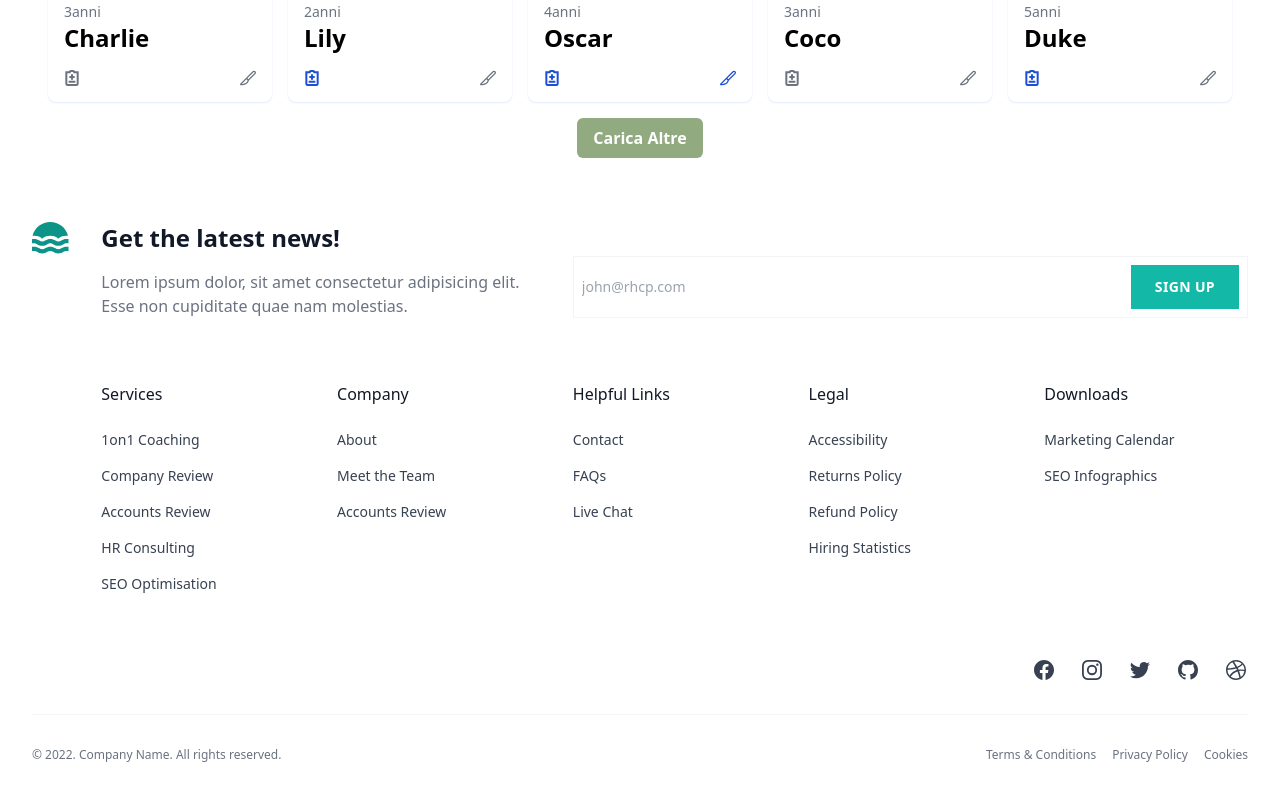
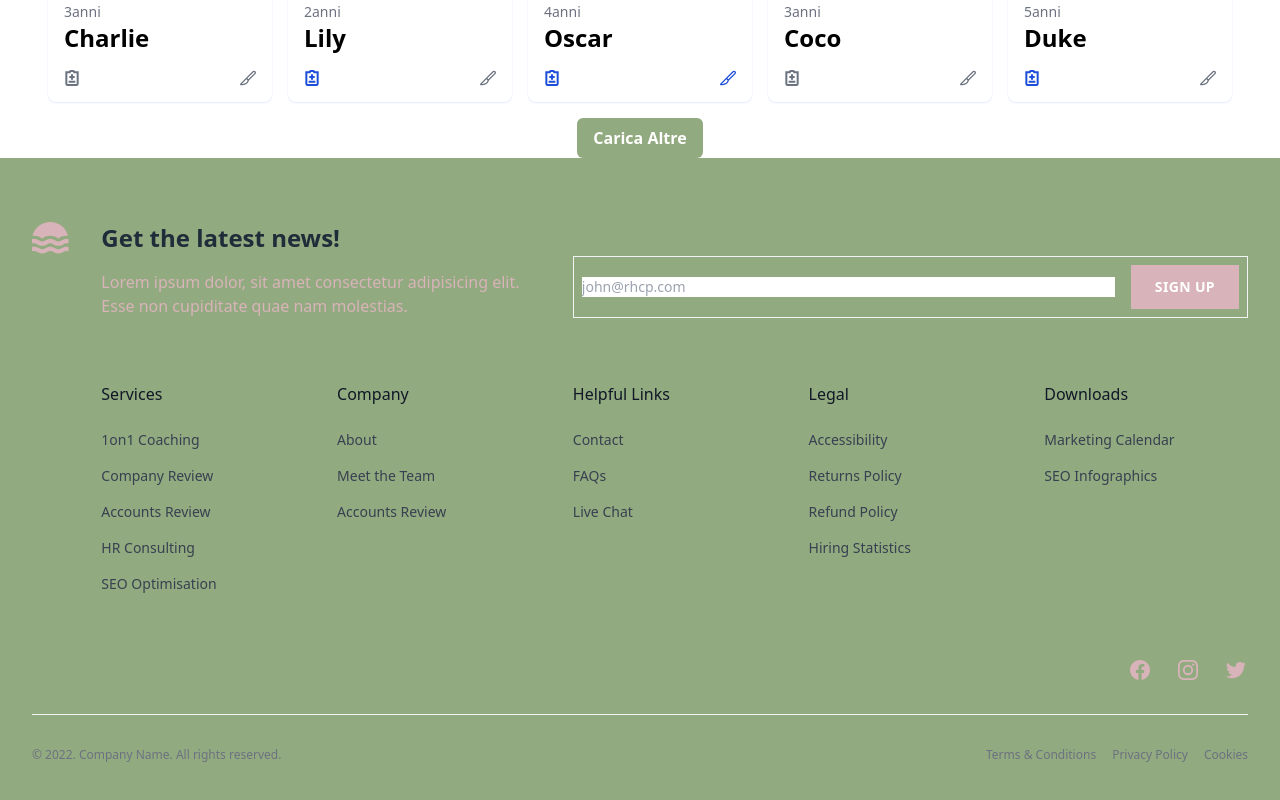
Before and after one commit to develhope/FS27-Team2-Project4, a React (Vite) app: page /adozioni in a window 1280 px wide. Shown: the part 1420-2220 px from the top of the page. Built offline with nearby package versions, Linux system fonts and the light colour scheme.

Commit message:
modifiche footer 1

```diff
--- a/src/Components/Footer.jsx
+++ b/src/Components/Footer.jsx
@@ -1,9 +1,9 @@
 export default function Footer() {
     return (
-      <footer className="bg-white">
+      <footer className="bg-[#92aa7f]">
         <div className="mx-auto max-w-screen-xl px-4 py-16 sm:px-6 lg:px-8">
           <div className="lg:flex lg:items-start lg:gap-8">
-            <div className="text-teal-600">
+            <div className="text-[#D8B3B9]">
               <svg
                 className="h-8"
                 viewBox="0 0 28 24"
@@ -20,11 +20,11 @@ export default function Footer() {
             <div className="mt-8 grid grid-cols-2 gap-8 lg:mt-0 lg:grid-cols-5 lg:gap-y-16">
               <div className="col-span-2">
                 <div>
-                  <h2 className="text-2xl font-bold text-gray-900">
+                  <h2 className="text-2xl font-bold text-[#1F2C3A]">
                     Get the latest news!
                   </h2>
 
-                  <p className="mt-4 text-gray-500">
+                  <p className="mt-4 text-[#D8B3B9]">
                     Lorem ipsum dolor, sit amet consectetur adipisicing elit. Esse
                     non cupiditate quae nam molestias.
                   </p>
@@ -46,7 +46,7 @@ export default function Footer() {
                       className="w-full border-none focus:border-transparent focus:ring-transparent sm:text-sm"
                     />
 
-                    <button className="mt-1 w-full bg-teal-500 px-6 py-3 text-sm font-bold uppercase tracking-wide text-white transition-none hover:bg-teal-600 sm:mt-0 sm:w-auto sm:shrink-0">
+                    <button className="mt-1 w-full bg-[#D8B3B9] px-6 py-3 text-sm font-bold uppercase tracking-wide text-white transition-none hover:bg-[#BECBD9] sm:mt-0 sm:w-auto sm:shrink-0">
                       Sign Up
                     </button>
                   </div>
@@ -265,7 +265,7 @@ export default function Footer() {
 
                     <svg
                       className="h-6 w-6"
-                      fill="currentColor"
+                      fill="#D8B3B9"
                       viewBox="0 0 24 24"
                       aria-hidden="true"
                     >
@@ -289,7 +289,7 @@ export default function Footer() {
 
                     <svg
                       className="h-6 w-6"
-                      fill="currentColor"
+                      fill="#D8B3B9"
                       viewBox="0 0 24 24"
                       aria-hidden="true"
                     >
@@ -313,7 +313,7 @@ export default function Footer() {
 
                     <svg
                       className="h-6 w-6"
-                      fill="currentColor"
+                      fill="#D8B3B9"
                       viewBox="0 0 24 24"
                       aria-hidden="true"
                     >
@@ -322,53 +322,7 @@ export default function Footer() {
                   </a>
                 </li>
 
-                <li>
-                  <a
-                    href="#"
-                    rel="noreferrer"
-                    target="_blank"
-                    className="text-gray-700 transition hover:opacity-75"
-                  >
-                    <span className="sr-only">GitHub</span>
 
-                    <svg
-                      className="h-6 w-6"
-                      fill="currentColor"
-                      viewBox="0 0 24 24"
-                      aria-hidden="true"
-                    >
-                      <path
-                        fillRule="evenodd"
-                        d="M12 2C6.477 2 2 6.484 2 12.017c0 4.425 2.865 8.18 6.839 9.504.5.092.682-.217.682-.483 0-.237-.008-.868-.013-1.703-2.782.605-3.369-1.343-3.369-1.343-.454-1.158-1.11-1.466-1.11-1.466-.908-.62.069-.608.069-.608 1.003.07 1.531 1.032 1.531 1.032.892 1.53 2.341 1.088 2.91.832.092-.647.35-1.088.636-1.338-2.22-.253-4.555-1.113-4.555-4.951 0-1.093.39-1.988 1.029-2.688-.103-.253-.446-1.272.098-2.65 0 0 .84-.27 2.75 1.026A9.564 9.564 0 0112 6.844c.85.004 1.705.115 2.504.337 1.909-1.296 2.747-1.027 2.747-1.027.546 1.379.202 2.398.1 2.651.64.7 1.028 1.595 1.028 2.688 0 3.848-2.339 4.695-4.566 4.943.359.309.678.92.678 1.855 0 1.338-.012 2.419-.012 2.747 0 .268.18.58.688.482A10.019 10.019 0 0022 12.017C22 6.484 17.522 2 12 2z"
-                        clipRule="evenodd"
-                      />
-                    </svg>
-                  </a>
-                </li>
-
-                <li>
-                  <a
-                    href="#"
-                    rel="noreferrer"
-                    target="_blank"
-                    className="text-gray-700 transition hover:opacity-75"
-                  >
-                    <span className="sr-only">Dribbble</span>
-
-                    <svg
-                      className="h-6 w-6"
-                      fill="currentColor"
-                      viewBox="0 0 24 24"
-                      aria-hidden="true"
-                    >
-                      <path
-                        fillRule="evenodd"
-                        d="M12 2C6.48 2 2 6.48 2 12s4.48 10 10 10c5.51 0 10-4.48 10-10S17.51 2 12 2zm6.605 4.61a8.502 8.502 0 011.93 5.314c-.281-.054-3.101-.629-5.943-.271-.065-.141-.12-.293-.184-.445a25.416 25.416 0 00-.564-1.236c3.145-1.28 4.577-3.124 4.761-3.362zM12 3.475c2.17 0 4.154.813 5.662 2.148-.152.216-1.443 1.941-4.48 3.08-1.399-2.57-2.95-4.675-3.189-5A8.687 8.687 0 0112 3.475zm-3.633.803a53.896 53.896 0 013.167 4.935c-3.992 1.063-7.517 1.04-7.896 1.04a8.581 8.581 0 014.729-5.975zM3.453 12.01v-.26c.37.01 4.512.065 8.775-1.215.25.477.477.965.694 1.453-.109.033-.228.065-.336.098-4.404 1.42-6.747 5.303-6.942 5.629a8.522 8.522 0 01-2.19-5.705zM12 20.547a8.482 8.482 0 01-5.239-1.8c.152-.315 1.888-3.656 6.703-5.337.022-.01.033-.01.054-.022a35.318 35.318 0 011.823 6.475 8.4 8.4 0 01-3.341.684zm4.761-1.465c-.086-.52-.542-3.015-1.659-6.084 2.679-.423 5.022.271 5.314.369a8.468 8.468 0 01-3.655 5.715z"
-                        clipRule="evenodd"
-                      />
-                    </svg>
-                  </a>
-                </li>
               </ul>
             </div>
           </div>
```
